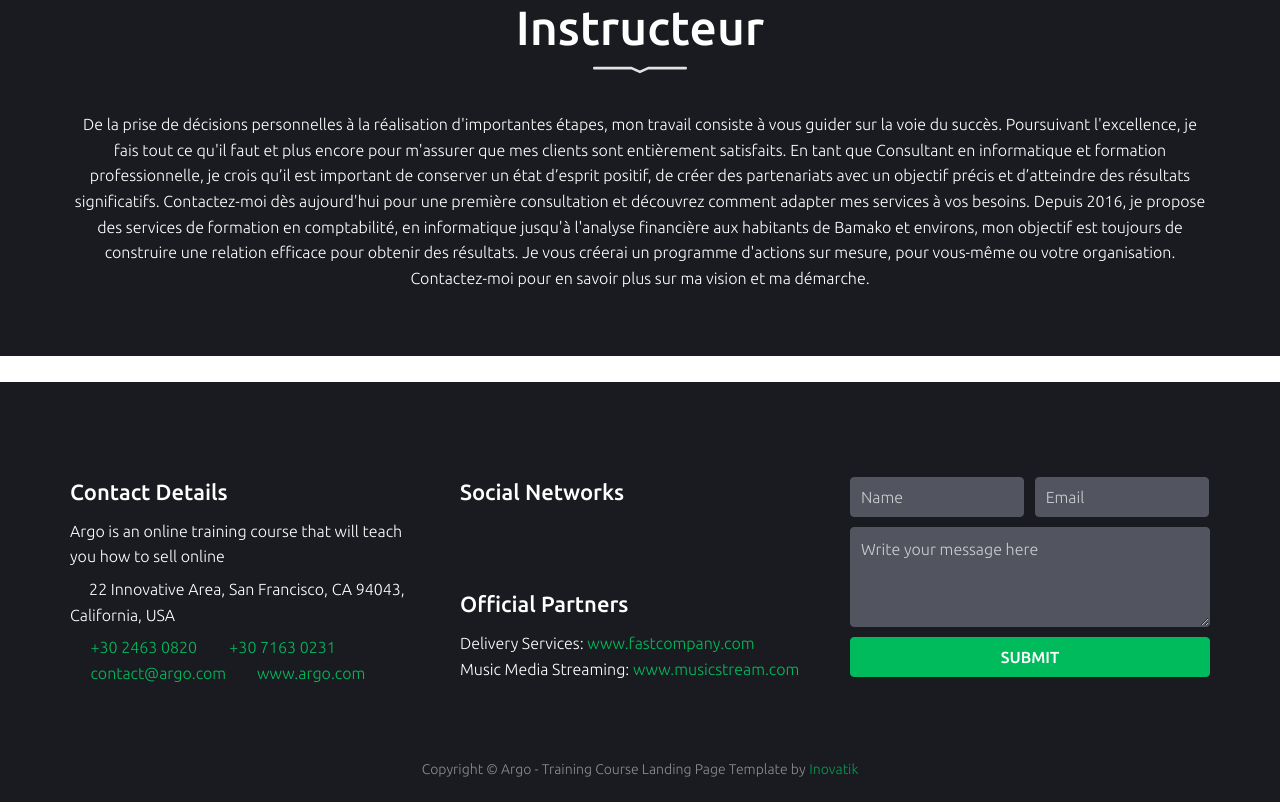
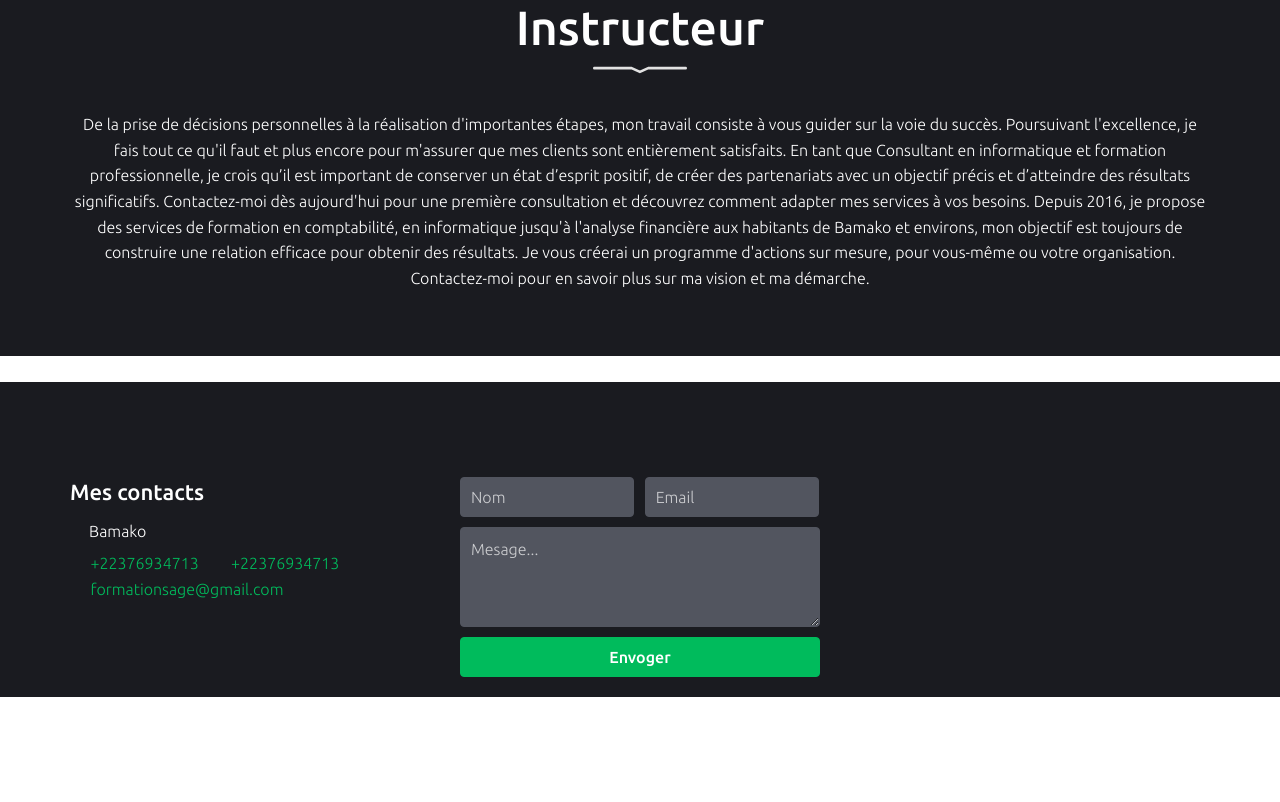
Before and after one commit to webdevwithdiaby/formation-sage, a plain HTML site: page index.html in a window 1280 px wide. Shown: the part 3522-4324 px from the top of the page. After the commit the page ends 4219 px from the top, so only its background shows below. Drawn offline with nearby package versions, Linux system fonts and the light colour scheme; files whose address does not match are found by name.

Commit message:
modified

```diff
--- a/index.html
+++ b/index.html
@@ -5,6 +5,8 @@
     <meta http-equiv="X-UA-Compatible" content="IE=edge" />
     <meta name="viewport" content="width=device-width, initial-scale=1" />
     <!-- The above 3 meta tags *must* come first in the head; any other head content must come *after* these tags -->
+
+    <link rel="stylesheet" href="https://cdnjs.cloudflare.com/ajax/libs/font-awesome/5.15.3/css/all.min.css" integrity="sha512-iBBXm8fW90+nuLcSKlbmrPcLa0OT92xO1BIsZ+ywDWZCvqsWgccV3gFoRBv0z+8dLJgyAHIhR35VZc2oM/gI1w==" crossorigin="anonymous" referrerpolicy="no-referrer" />
 
     <!-- Website Title -->
     <title>Formation Sage</title>
@@ -1007,86 +1009,36 @@ Depuis 2016, je propose des services de formation en comptabilité, en informati
         <div class="row">
           <div class="col-md-4">
             <div class="footer-pane">
-              <h4>Contact Details</h4>
+              <h4>Mes contacts</h4>
               <div class="footer-details">
-                <p>
+                <!-- <p>
                   Argo is an online training course that will teach you how to
                   sell online
-                </p>
+                </p> -->
                 <p>
-                  <i class="fa fa-map-marker" aria-hidden="true"></i> 22
-                  Innovative Area, San Francisco, CA 94043, California, USA
+                  <i class="fa fa-map-marker" aria-hidden="true"></i> Bamako
                 </p>
                 <p>
                   <i class="fa fa-phone" aria-hidden="true"
-                    ><a class="phone-number" href="tel:003024630820"
-                      >+30 2463 0820</a
+                    ><a class="phone-number" href="tel:76934713"
+                      >+22376934713</a
                     ></i
                   >&nbsp;&nbsp;<i class="fa fa-mobile" aria-hidden="true"
-                    ><a class="phone-number" href="tel:003071630231"
-                      >+30 7163 0231</a
+                    ><a class="phone-number" href="tel:76934713"
+                      >+22376934713</a
                     ></i
                   >
                   <i class="fa fa-envelope-o" aria-hidden="true"
-                    ><a href="mailto:contact@argo.com">contact@argo.com</a></i
+                    ><a href="mailto:contact@argo.com">formationsage@gmail.com</a></i
                   >&nbsp;&nbsp;<i class="fa fa-chrome" aria-hidden="true"
-                    ><a href="#your-link">www.argo.com</a></i
+                    ></i
                   >
                 </p>
               </div>
             </div>
           </div>
 
-          <div class="col-md-4">
-            <div class="footer-pane">
-              <h4>Social Networks</h4>
-              <!-- Social Icons Container -->
-              <div class="social-icons-container">
-                <span class="fa-stack fa-lg">
-                  <a href="#your-link-here">
-                    <i class="fa fa-circle fa-stack-2x"></i>
-                    <i class="fa fa-facebook fa-stack-1x fa-inverse"></i>
-                  </a>
-                </span>
-                <span class="fa-stack fa-lg">
-                  <a href="#your-link-here">
-                    <i class="fa fa-circle fa-stack-2x"></i>
-                    <i class="fa fa-twitter fa-stack-1x fa-inverse"></i>
-                  </a>
-                </span>
-                <span class="fa-stack fa-lg">
-                  <a href="#your-link-here">
-                    <i class="fa fa-circle fa-stack-2x"></i>
-                    <i class="fa fa-google-plus fa-stack-1x fa-inverse"></i>
-                  </a>
-                </span>
-                <span class="fa-stack fa-lg">
-                  <a href="#your-link-here">
-                    <i class="fa fa-circle fa-stack-2x"></i>
-                    <i class="fa fa-instagram fa-stack-1x fa-inverse"></i>
-                  </a>
-                </span>
-                <span class="fa-stack fa-lg">
-                  <a href="#your-link-here">
-                    <i class="fa fa-circle fa-stack-2x"></i>
-                    <i class="fa fa-linkedin fa-stack-1x fa-inverse"></i>
-                  </a>
-                </span>
-                <span class="fa-stack fa-lg">
-                  <a href="#your-link-here">
-                    <i class="fa fa-circle fa-stack-2x"></i>
-                    <i class="fa fa-youtube fa-stack-1x fa-inverse"></i>
-                  </a>
-                </span>
-              </div>
-              <!-- end of social icons container -->
-              <h4>Official Partners</h4>
-              <p>
-                Delivery Services: <a>www.fastcompany.com</a> <br />
-                Music Media Streaming: <a>www.musicstream.com</a>
-              </p>
-            </div>
-          </div>
+
 
           <div class="col-md-4">
             <div class="footer-pane">
@@ -1097,7 +1049,7 @@ Depuis 2016, je propose des services de formation en comptabilité, en informati
                     type="text"
                     class="form-control-input"
                     id="cname"
-                    placeholder="Name"
+                    placeholder="Nom"
                     required
                   />
                 </div>
@@ -1114,13 +1066,13 @@ Depuis 2016, je propose des services de formation en comptabilité, en informati
                   <textarea
                     class="form-control-textarea"
                     id="cmessage"
-                    placeholder="Write your message here"
+                    placeholder="Mesage..."
                     rows="4"
                     required
                   ></textarea>
                 </div>
                 <button type="submit" class="form-control-submit-button">
-                  SUBMIT
+                  Envoger
                 </button>
                 <div class="form-message">
                   <div id="cmsgSubmit" class="h3 text-center hidden"></div>
@@ -1136,7 +1088,7 @@ Depuis 2016, je propose des services de formation en comptabilité, en informati
     <!-- end of footer -->
 
     <!-- COPYRIGHT -->
-    <div class="copyright">
+    <!-- <div class="copyright">
       <div class="container text-center">
         <span>Copyright © Argo - Training Course Landing Page Template by</span>
         <a
@@ -1145,8 +1097,8 @@ Depuis 2016, je propose des services de formation en comptabilité, en informati
           >Inovatik</a
         >
       </div>
-      <!-- end of container -->
-    </div>
+
+    </div> -->
     <!-- end of copyright -->
 
     <!-- SCRIPTS -->
```
